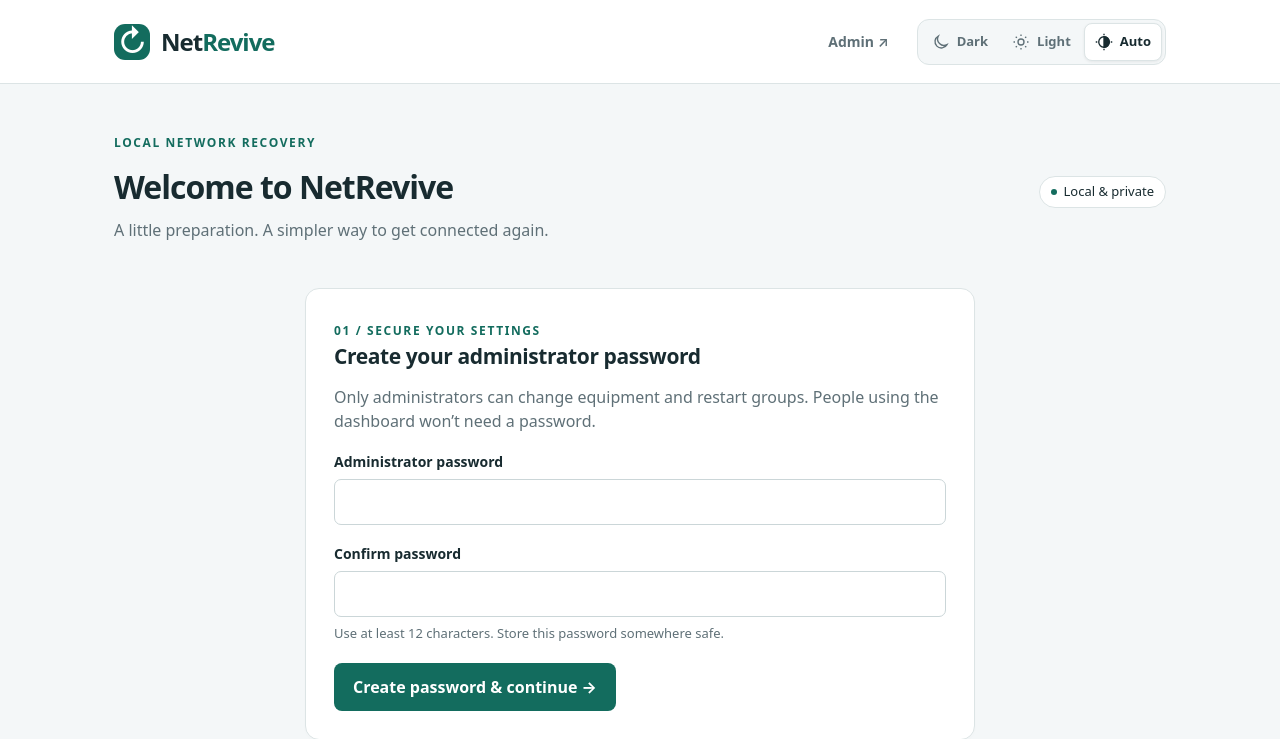
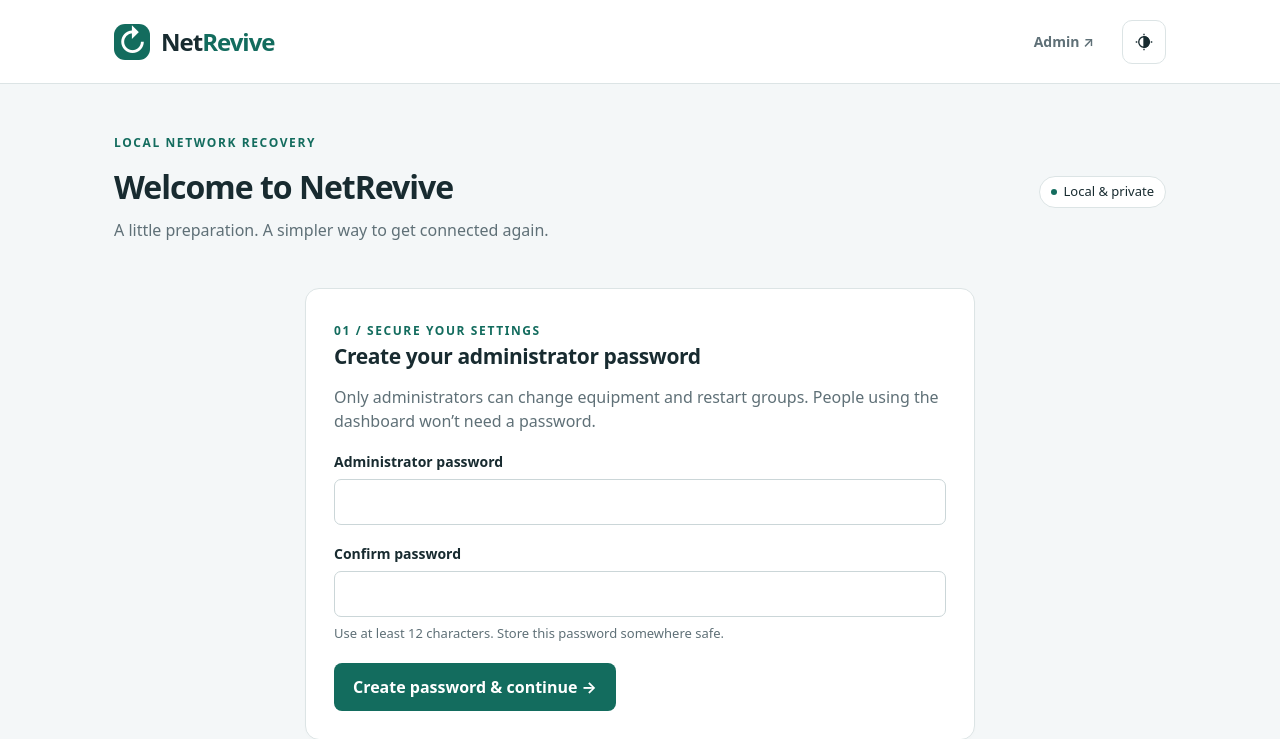
Before and after one commit to pat15312/net-revive, a FastAPI app: page /admin in a window 1280 px wide. Shown: the top 739 px of the page. Run offline with FastAPI, Linux system fonts and the light colour scheme; data comes from the database, SQL or seed files in the repository; some libraries are stand-ins or nearby versions.

Commit message:
Add appearance menu and administrator password management with clearer navigation

```diff
--- a/app/admin.py
+++ b/app/admin.py
@@ -29,6 +29,7 @@ def config(request: Request):
             app.bootstrap.unifi_api_key or setting(conn, "api_key_encrypted")
         )
         settings["api_key_from_environment"] = bool(app.bootstrap.unifi_api_key)
+        settings["admin_password_from_environment"] = bool(app.bootstrap.admin_password)
         groups = [
             {**dict(row), "target_ids": [t["id"] for t in group_targets(conn, row["id"])]}
             for row in conn.execute("SELECT * FROM restart_groups ORDER BY display_order,id")
--- a/app/main.py
+++ b/app/main.py
@@ -18,8 +18,16 @@ from .database import Database, put_setting, setting
 from .health import HealthMonitor
 from .logging import audit
 from .restart import RestartService, availability, group_targets, history
-from .schemas import Password, RestartRequest
-from .security import cipher_for, digest, hash_password, new_session, rate_limit, verify_password
+from .schemas import ChangePassword, Password, RestartRequest
+from .security import (
+    cipher_for,
+    digest,
+    hash_password,
+    new_session,
+    rate_limit,
+    require_admin,
+    verify_password,
+)
 from .unifi import UniFiClient, UniFiError
 
 ROOT = Path(__file__).parent
@@ -189,6 +197,23 @@ def create_app(bootstrap=None):
         audit("admin_signed_in")
         return authenticated_response(request)
 
+    @app.put("/api/admin/password")
+    def change_password(body: ChangePassword, request: Request):
+        require_admin(request)
+        if bootstrap.admin_password:
+            raise HTTPException(
+                409,
+                "The administrator password is managed through ADMIN_PASSWORD in the container environment.",
+            )
+        rate_limit(db, "password-change", maximum=5, window=300)
+        with db.connect(write=True) as conn:
+            if not verify_password(body.current_password, setting(conn, "admin_password_hash", "")):
+                raise HTTPException(401, "The current password is incorrect.")
+            put_setting(conn, "admin_password_hash", hash_password(body.new_password))
+            conn.execute("DELETE FROM sessions WHERE admin=1")
+        audit("admin_password_changed")
+        return authenticated_response(request)
+
     @app.post("/api/logout")
     def logout(request: Request):
         with db.connect(write=True) as conn:
--- a/app/schemas.py
+++ b/app/schemas.py
@@ -12,6 +12,11 @@ class StrictModel(BaseModel):
 
 class Password(StrictModel):
     password: str = Field(min_length=1, max_length=256)
+
+
+class ChangePassword(StrictModel):
+    current_password: str = Field(min_length=1, max_length=256)
+    new_password: str = Field(min_length=12, max_length=256)
 
 
 class General(StrictModel):
--- a/app/static/app.css
+++ b/app/static/app.css
@@ -525,7 +525,7 @@ input[type="checkbox"] {
   display: flex;
   gap: 6px;
   margin: 0 0 26px;
-  overflow-x: auto;
+  flex-wrap: wrap;
   padding-bottom: 6px;
 }
 .tabs a {
@@ -834,9 +834,25 @@ th {
   line-height: 1.5;
   margin: 0 0 16px;
 }
+.theme-control { position: relative; }
+#theme-trigger {
+  display: grid;
+  place-items: center;
+  width: 44px;
+  height: 44px;
+  border: 1px solid var(--line);
+  border-radius: 10px;
+  background: var(--paper);
+  color: var(--ink);
+}
 .theme-options {
-  display: inline-flex;
-  align-items: center;
+  position: absolute;
+  right: 0;
+  top: calc(100% + 8px);
+  z-index: 20;
+  display: flex;
+  flex-direction: column;
+  min-width: 150px;
   padding: 3px;
   gap: 2px;
   background: var(--bg);
@@ -846,9 +862,9 @@ th {
 .theme-options button {
   display: inline-flex;
   align-items: center;
-  justify-content: center;
-  gap: 7px;
-  min-height: 38px;
+  justify-content: flex-start;
+  gap: 10px;
+  min-height: 44px;
   min-width: 38px;
   padding: 7px 10px;
   color: var(--muted);
@@ -865,10 +881,6 @@ th {
 }
 .theme-options button:hover {
   color: var(--green);
-}
-@media (max-width: 700px) {
-  .theme-options button span { display: none; }
-  .theme-options button { padding: 7px; }
 }
 .dashboard-user button {
   display: inline-flex;
@@ -889,3 +901,12 @@ th {
   .brand-icon { width: 32px; height: 32px; margin-right: 8px; }
   .topbar nav { gap: 8px; font-size: 12px; }
 }
+
+.admin-heading {
+  display: flex;
+  align-items: center;
+  justify-content: space-between;
+  gap: 16px;
+  margin-bottom: 16px;
+}
+.admin-heading .dashboard-title { margin: 0; }
--- a/app/static/app.js
+++ b/app/static/app.js
@@ -108,6 +108,7 @@ const tabs = [
   ["groups", "Restart Groups"],
   ["monitoring", "Health Monitoring"],
   ["history", "Restart History"],
+  ["security", "Security"],
 ];
 const wizardTabs = ["general", "unifi", "groups", "users", "monitoring"];
 function adminView() {
@@ -116,14 +117,14 @@ function adminView() {
   root.innerHTML =
     (setup
       ? heading("Set up NetRevive", "Build a safe, simple way to restart your network equipment.")
-      : '<h1 class="dashboard-title">Administration</h1>') +
+      : '<div class="admin-heading"><h1 class="dashboard-title">Administration</h1><button type="button" class="secondary small" id="logout">Sign out</button></div>') +
     (setup
       ? `<div class="steps" aria-label="Setup progress">${wizardTabs.map((t, i) => `<span class="${i === wizardStep ? "current" : ""}">${i + 1}. ${tabs.find((x) => x[0] === t)[1]}</span>`).join("")}</div>`
       : `<nav class="tabs" aria-label="Admin sections">${tabs.map(([id, label]) => `<a class="${pageTab === id ? "active" : ""}" href="#${id}">${label}</a>`).join("")}</nav>`) +
     '<div id="admin-content"></div>' +
     (setup
       ? `<div class="actions"><button class="secondary" id="wizard-back" ${wizardStep === 0 ? "disabled" : ""}>← Back</button><button class="primary" id="wizard-next">${wizardStep === 4 ? "Finish setup" : "Continue →"}</button><span class="help">Save your changes before continuing.</span></div>`
-      : '<div class="actions"><button class="secondary small" id="logout">Sign out</button><a href="/">Back to dashboard</a></div>');
+      : '');
   $("#hostname").textContent = config.settings.hostname;
   if (!tabs.some((x) => x[0] === pageTab)) pageTab = "general";
   ({
@@ -133,6 +134,7 @@ function adminView() {
     groups: groupsView,
     monitoring: monitoringView,
     history: historyView,
+    security: securityView,
   })[pageTab]();
   $("#logout")?.addEventListener("click", async () => {
     try {
@@ -194,6 +196,20 @@ function generalView() {
     generalView();
     $("#hostname").textContent = config.settings.hostname;
     toast("General settings saved.");
+  });
+}
+function securityView() {
+  $("#admin-content").innerHTML = config.settings.admin_password_from_environment
+    ? '<section class="panel"><h2>Administrator password</h2><p>The password is managed through the container’s ADMIN_PASSWORD environment variable. Update it in Portainer to change the password.</p></section>'
+    : `<section class="panel"><h2>Change administrator password</h2><form id="password-form">${field("Current password", "current_password", "", "password", 'required autocomplete="current-password" maxlength="256"')}${field("New password", "new_password", "", "password", 'required autocomplete="new-password" minlength="12" maxlength="256"')}${field("Confirm new password", "confirm_password", "", "password", 'required autocomplete="new-password" minlength="12" maxlength="256"')}<p class="help">Use at least 12 characters. Other administrator sessions will be signed out.</p><button type="submit" class="primary">Change password</button></form></section>`;
+  bindForm("password-form", async data => {
+    if (data.new_password !== data.confirm_password) throw new Error("The new passwords do not match.");
+    await api("/api/admin/password", "PUT", {
+      current_password: data.current_password,
+      new_password: data.new_password,
+    });
+    securityView();
+    toast("Administrator password changed.");
   });
 }
 function usersView() {
--- a/app/static/theme.js
+++ b/app/static/theme.js
@@ -9,7 +9,15 @@
     document.documentElement.dataset.theme = dark ? "dark" : "light";
     const choice = ["light", "dark"].includes(preference) ? preference : "system";
     document.querySelectorAll("[data-theme-choice]").forEach(button => {
-      button.setAttribute("aria-pressed", String(button.dataset.themeChoice === choice));
+      const active = button.dataset.themeChoice === choice;
+      button.setAttribute("aria-pressed", String(active));
+      const trigger = document.getElementById("theme-trigger");
+      if (active && trigger) {
+        trigger.replaceChildren(button.querySelector("svg").cloneNode(true));
+        const label = `Appearance: ${button.querySelector("span").textContent}`;
+        trigger.setAttribute("aria-label", label);
+        trigger.title = label;
+      }
     });
   };
   apply();
@@ -22,7 +30,39 @@
   });
   document.addEventListener("DOMContentLoaded", () => {
     apply();
-    document.querySelectorAll("[data-theme-choice]").forEach(button => {
+    const control = document.querySelector(".theme-control");
+    const trigger = document.getElementById("theme-trigger");
+    const options = document.getElementById("theme-options");
+    const buttons = [...options.querySelectorAll("[data-theme-choice]")];
+    const close = (restoreFocus = false) => {
+      options.hidden = true;
+      trigger.setAttribute("aria-expanded", "false");
+      if (restoreFocus) trigger.focus();
+    };
+    const open = (focusChoice = false) => {
+      options.hidden = false;
+      trigger.setAttribute("aria-expanded", "true");
+      if (focusChoice) options.querySelector('[aria-pressed="true"]').focus();
+    };
+    trigger.addEventListener("click", () => options.hidden ? open() : close());
+    trigger.addEventListener("keydown", event => {
+      if (event.key === "ArrowDown") { event.preventDefault(); event.stopPropagation(); open(true); }
+    });
+    control.addEventListener("keydown", event => {
+      if (event.key === "Escape") { event.preventDefault(); close(true); }
+      if (!options.hidden && buttons.includes(document.activeElement)) {
+        const index = buttons.indexOf(document.activeElement);
+        const next = {ArrowDown:(index+1)%3, ArrowUp:(index+2)%3, Home:0, End:2}[event.key];
+        if (next !== undefined) { event.preventDefault(); buttons[next].focus(); }
+      }
+    });
+    control.addEventListener("focusout", event => {
+      if (event.relatedTarget && !control.contains(event.relatedTarget)) close();
+    });
+    document.addEventListener("click", event => {
+      if (!control.contains(event.target)) close();
+    });
+    buttons.forEach(button => {
       button.addEventListener("click", () => {
         preference = button.dataset.themeChoice;
         try {
@@ -30,6 +70,7 @@
           else localStorage.setItem(key, preference);
         } catch {}
         apply();
+        close(true);
       });
     });
   });
--- a/app/templates/index.html
+++ b/app/templates/index.html
@@ -21,10 +21,13 @@
       >
       <nav aria-label="Main">
         <a href="/admin">Admin <span aria-hidden="true">↗</span></a>
-        <div class="theme-options" role="group" aria-label="Appearance">
+        <div class="theme-control">
+          <button type="button" id="theme-trigger" aria-label="Appearance: Auto" aria-expanded="false" aria-controls="theme-options" title="Appearance: Auto"></button>
+          <div id="theme-options" class="theme-options" role="group" aria-label="Appearance choices" hidden>
           <button type="button" data-theme-choice="dark" aria-label="Dark theme" aria-pressed="false" title="Dark"><svg width="18" height="18" viewBox="0 0 24 24" fill="none" stroke="currentColor" stroke-width="1.8" aria-hidden="true"><path d="M20 15.5A8.5 8.5 0 0 1 8.5 4 8.5 8.5 0 1 0 20 15.5Z"/></svg><span>Dark</span></button>
           <button type="button" data-theme-choice="light" aria-label="Light theme" aria-pressed="false" title="Light"><svg width="18" height="18" viewBox="0 0 24 24" fill="none" stroke="currentColor" stroke-width="1.8" aria-hidden="true"><circle cx="12" cy="12" r="4"/><path d="M12 2v2m0 16v2M2 12h2m16 0h2M5 5l1.5 1.5m11 11L19 19M5 19l1.5-1.5m11-11L19 5"/></svg><span>Light</span></button>
           <button type="button" data-theme-choice="system" aria-label="Auto theme" aria-pressed="true" title="Auto — follow device settings"><svg width="18" height="18" viewBox="0 0 24 24" fill="none" stroke="currentColor" stroke-width="1.8" aria-hidden="true"><circle cx="12" cy="12" r="7"/><path d="M12 5a7 7 0 0 1 0 14Z" fill="currentColor"/><path d="M12 1v2m0 18v2M1 12h2m18 0h2"/></svg><span>Auto</span></button>
+          </div>
         </div>
       </nav>
     </header>
```
Also changed, not shown: tests/browser/check.cjs (+37 -8 lines), tests/test_admin.py (+87 -3 lines), README.md.
